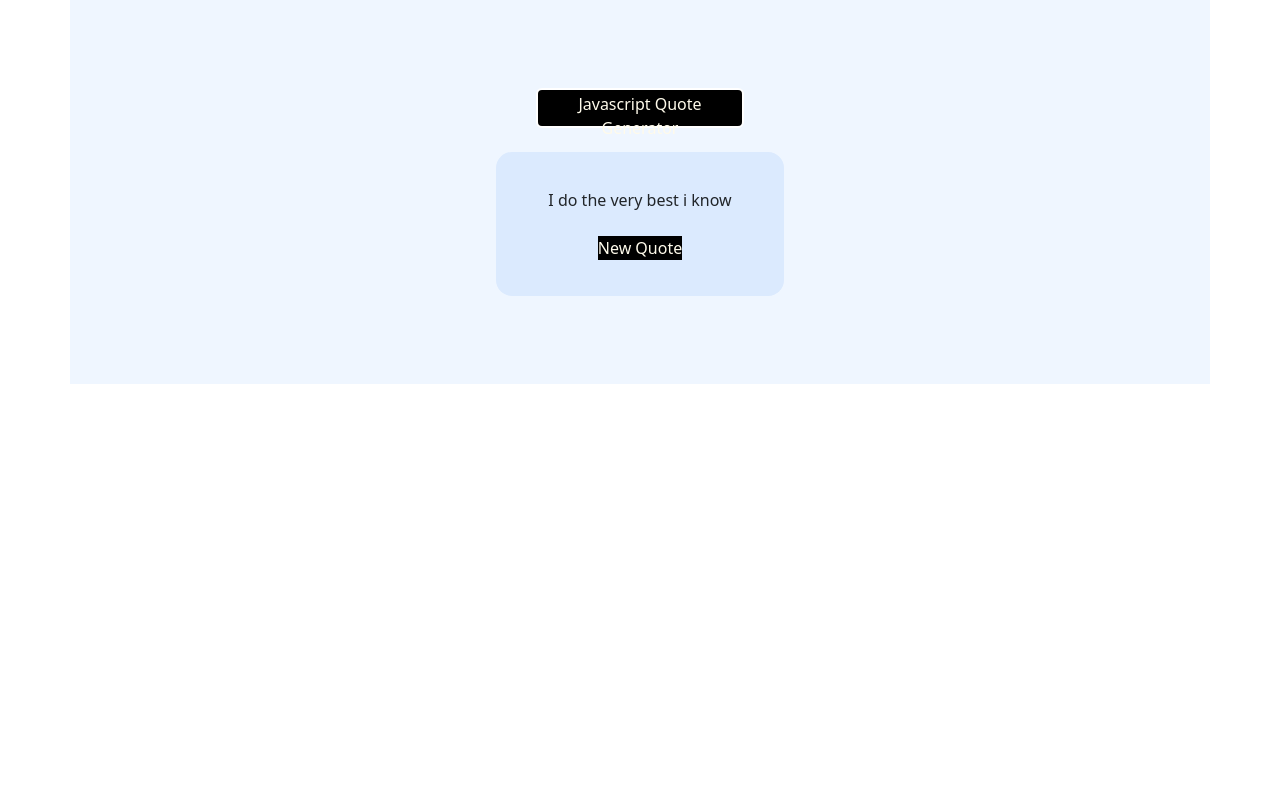
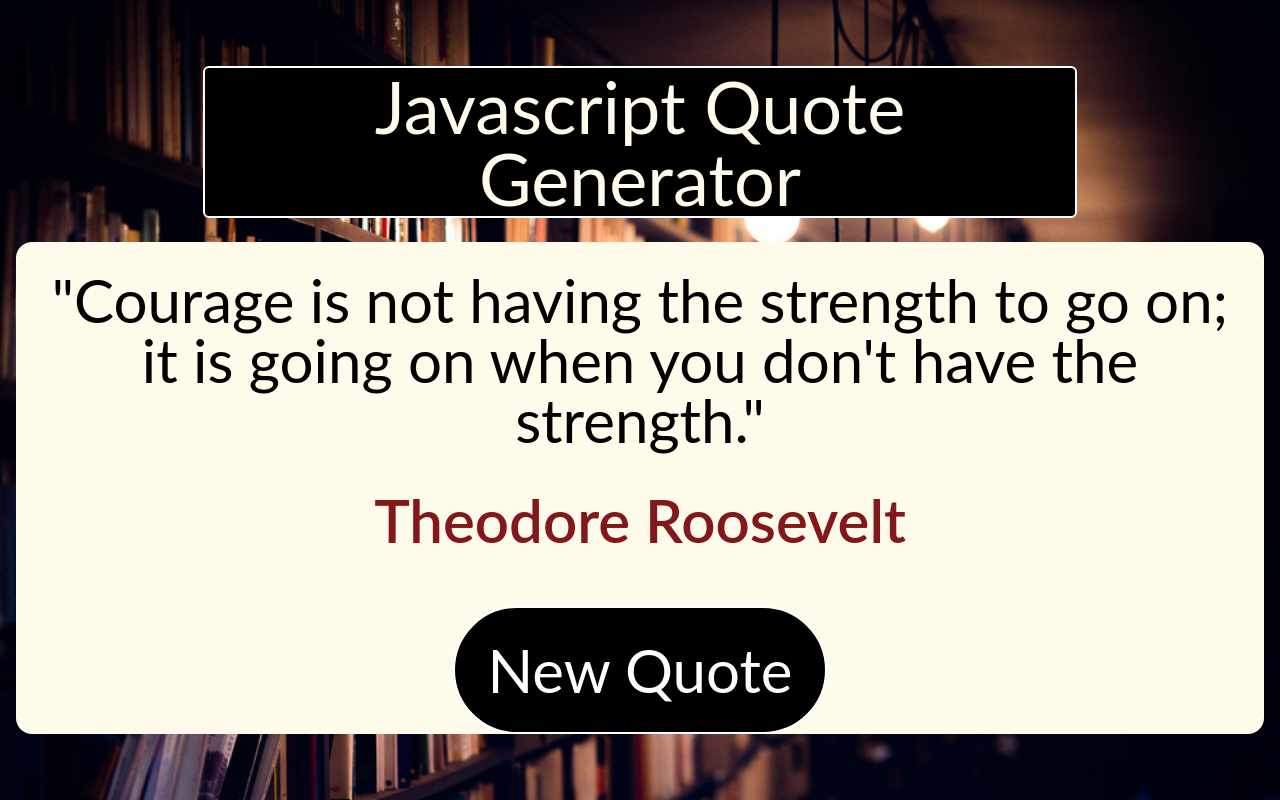
Before and after one commit to yujinashrestha/Quote-Generator, a website: page index.html in a window 1280 px wide. Both pictures are taken after a click on the button "New Quote". Drawn offline with nearby package versions, Linux system fonts and the light colour scheme.

Commit message:
worked with javascript

```diff
--- a/index.html
+++ b/index.html
@@ -5,8 +5,7 @@
   <meta name="viewport" content="width=device-width, initial-scale=1.0">
   <!--tailwind links--->
   <link href="src/output.css" rel="stylesheet">
-  <!--bootstrap link-->
-  <link href="https://cdn.jsdelivr.net/npm/bootstrap@5.3.3/dist/css/bootstrap.min.css" rel="stylesheet" integrity="sha384-QWTKZyjpPEjISv5WaRU9OFeRpok6YctnYmDr5pNlyT2bRjXh0JMhjY6hW+ALEwIH" crossorigin="anonymous">
+
   <!--google font links-->
   <link rel="preconnect" href="https://fonts.googleapis.com">
 <link rel="preconnect" href="https://fonts.gstatic.com" crossorigin>
@@ -15,16 +14,20 @@
 <link rel="stylesheet" href="https://cdnjs.cloudflare.com/ajax/libs/font-awesome/6.7.2/css/all.min.css" integrity="sha512-Evv84Mr4kqVGRNSgIGL/F/aIDqQb7xQ2vcrdIwxfjThSH8CSR7PBEakCr51Ck+w+/U6swU2Im1vVX0SVk9ABhg==" crossorigin="anonymous" referrerpolicy="no-referrer" />
 
 </head>
-<body>
-  <div class="container flex flex-col h-96 w-96 bg-blue-50 justify-center items-center">
+<body class="m-0 p-0 w-screen  h-screen bg-no-repeat bg-cover flex justify-center items-center" style="background-image: url('./quote.jpg'); font-family: 'Lato', sans-serif;">
 
-    <div class="header h-10 w-52 block bg-black text-amber-50 rounded-md text-center p-0.5 border-2 border-solid border-white">Javascript Quote Generator</div>
-    <div class="content flex flex-col h-36 w-72  items-center rounded-2xl bg-blue-100 mt-6 justify-center">I do the very best i know
+    <div class="container h-[70%] w-[100%] flex flex-col justify-center items-center m-4">
+
+    <div class="header flex items-center justify-center text-7xl h-[200px] w-[70%] bg-black text-amber-50 rounded-md text-center p-0.5 border-2 border-solid border-white">Javascript Quote Generator</div>
 
 
-        <button class="bg-black text-amber-50 mt-4">New Quote</button>
+    <div class="content flex flex-col h-[1000px] w-[100%]  text-6xl items-center rounded-2xl bg-amber-50 mt-6 justify-center">
+        <div class="text-area w-[100%] flex justify-center items-center p-7"><span class="quote text-center">"I do the very best I know how - the very best I can ; and I mean to keep doing so until the end."</span></div>
+        <div class="person text-red-900 font-semibold mt-3">Abraham Lincoln</div>
+    <button  class="buttons w-[30%] h-32 border-2 border-white border-solid text-white mt-14 p-3  bg-black rounded-full" style="font: size 30px;">New Quote</button>
     </div>
-  </div>
-
+    </div>
+</div>
+<script src="index.js"></script>
 </body>
 </html>
--- a/index.js
+++ b/index.js
@@ -0,0 +1,70 @@
+//variables
+let quote=document.querySelector('.quote')
+let person=document.querySelector('.person')
+let buttons=document.querySelector('.buttons')
+
+const quotes=[
+    {
+        quote:`"The only way to do great work is to love what you do."`,
+        person:` Steve Jobs`
+    },
+    {
+    quote:`"It does not matter how slowly you go as long as you do not stop."`,
+    person:`Confucius`
+    },
+    {
+        quote:`"Do what you can, with what you have, where you are."`,
+        person:`Theodore Roosevelt`
+    },
+
+    {
+        quote:`"To improve is to change; to be perfect is to change often."`,
+        person:`Winston Churchill`
+
+    },
+    {
+    quote:`"Everything you can imagine is real."`,
+    person:`Pablo Picasso`
+    },
+    {
+        quote:`"Do not dwell in the past, do not dream of the future, concentrate the mind on the present moment."`,
+        person:`Gautam Buddha`
+    },
+    {
+        quote:`"In the middle of every difficulty lies opportunity."`,
+        person:`Albert Einstein`
+    },
+    {
+        quote:`"Happiness depends upon ourselves."`,
+        person:`Aristotle`
+
+    },
+    {
+        quote:`"Believe you can and you're halfway there."`,
+        person:`Theodore Roosevelt`
+    },
+    {
+        quote:`"Do one thing every day that scares you."`,
+        person:`Eleanor Roosevelt`
+    },
+
+    {
+        quote:`"You miss 100% of the shots you don’t take."`,
+        person:`Wayne Gretzky`
+    },
+    {
+        quote:`"We are what we repeatedly do. Excellence, then, is not an act, but a habit."`,
+        person:`Aristotle`
+    },
+    {
+        quote:`"Courage is not having the strength to go on; it is going on when you don't have the strength."`,
+        person:`Theodore Roosevelt`
+    }
+]
+
+
+buttons.addEventListener('click', function(){
+    let random=Math.floor(Math.random()*quotes.length)
+    quote.innerText=quotes[random].quote
+    person.innerText=quotes[random].person
+})
--- a/package.json
+++ b/package.json
@@ -4,6 +4,7 @@
   "version": "1.0.0",
   "description": "Generate and share inspiring quotes with ease!",
   "main": "index.js",
+
   "scripts": {
     "test": "echo \"Error: no test specified\" && exit 1",
     "dev":"npx @tailwindcss/cli -i ./src/input.css -o ./src/output.css --watch"
```
Also changed, not shown: quote.jpg (added), src/output.css.
